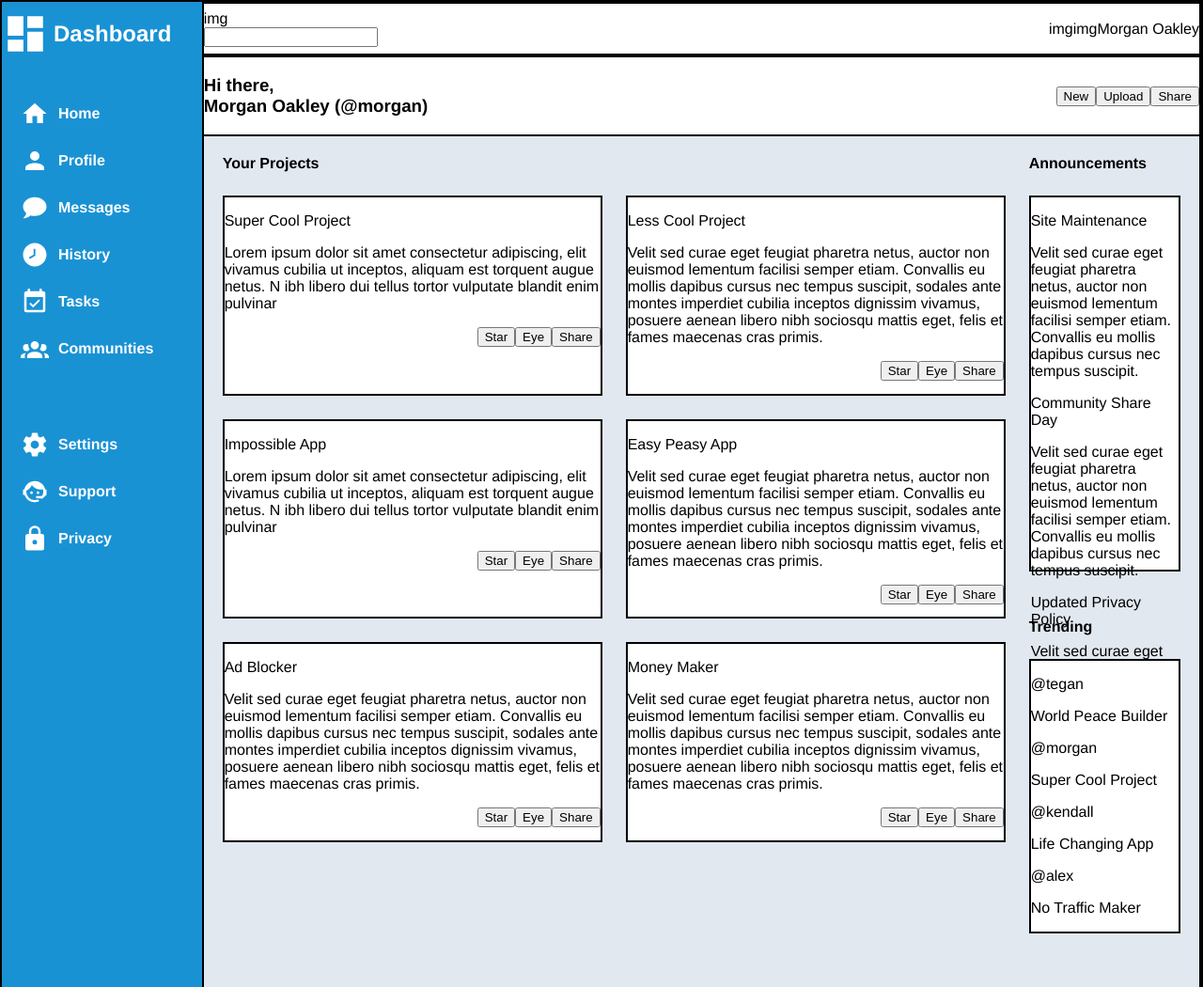
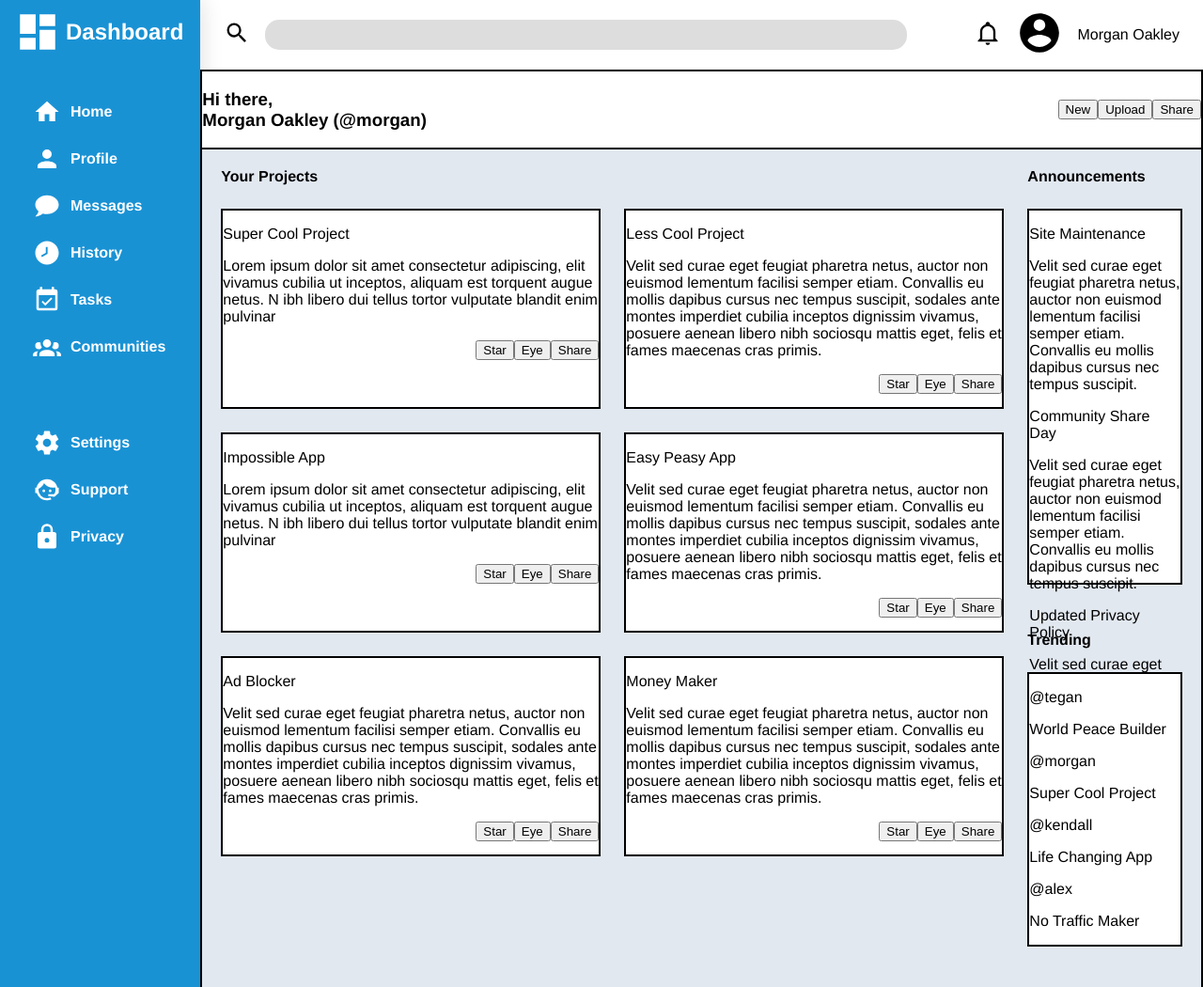
Before and after one commit to SebaRodriguezzz/dashboard, a plain HTML site: page index.html in a window 1280 px wide. Shown: the top 1050 px of the page at 94% size. Drawn offline with Linux system fonts and the light colour scheme.

Commit message:
Add header style

```diff
--- a/index.html
+++ b/index.html
@@ -11,7 +11,7 @@
     <div class="container">
         <div class="sidebar">
             <div class="logo">
-                <svg xmlns="http://www.w3.org/2000/svg" style="filter: invert(1);" width = '50px' viewBox="0 0 24 24"><title>view-dashboard</title><path d="M13,3V9H21V3M13,21H21V11H13M3,21H11V15H3M3,13H11V3H3V13Z" /></svg>
+                <svg xmlns="http://www.w3.org/2000/svg" style="filter: invert(1);" width = "50px" viewBox="0 0 24 24"><title>view-dashboard</title><path d="M13,3V9H21V3M13,21H21V11H13M3,21H11V15H3M3,13H11V3H3V13Z" /></svg>
                 <h2 class="name">Dashboard</h2>
             </div>
             <ul class="navigation">
@@ -39,12 +39,12 @@
         </div>
         <div class="header">
             <div class="search">
-                <div class="loupe">img</div>
+                <div class="loupe"><svg xmlns="http://www.w3.org/2000/svg" width="28px" viewBox="0 0 24 24"><title>magnify</title><path d="M9.5,3A6.5,6.5 0 0,1 16,9.5C16,11.11 15.41,12.59 14.44,13.73L14.71,14H15.5L20.5,19L19,20.5L14,15.5V14.71L13.73,14.44C12.59,15.41 11.11,16 9.5,16A6.5,6.5 0 0,1 3,9.5A6.5,6.5 0 0,1 9.5,3M9.5,5C7,5 5,7 5,9.5C5,12 7,14 9.5,14C12,14 14,12 14,9.5C14,7 12,5 9.5,5Z" /></svg></div>
                 <input type="search" class="searchbar"></input>
             </div>
             <div class="username">
-                <div class="notifications">img</div>
-                <div class="photo">img</div>
+                <div class="notifications"><svg xmlns="http://www.w3.org/2000/svg" width="28px" viewBox="0 0 24 24"><title>bell-outline</title><path d="M10 21H14C14 22.1 13.1 23 12 23S10 22.1 10 21M21 19V20H3V19L5 17V11C5 7.9 7 5.2 10 4.3V4C10 2.9 10.9 2 12 2S14 2.9 14 4V4.3C17 5.2 19 7.9 19 11V17L21 19M17 11C17 8.2 14.8 6 12 6S7 8.2 7 11V18H17V11Z" /></svg></div>
+                <div class="photo"><svg xmlns="http://www.w3.org/2000/svg" width="50px" viewBox="0 0 24 24"><title>account-circle</title><path d="M12,19.2C9.5,19.2 7.29,17.92 6,16C6.03,14 10,12.9 12,12.9C14,12.9 17.97,14 18,16C16.71,17.92 14.5,19.2 12,19.2M12,5A3,3 0 0,1 15,8A3,3 0 0,1 12,11A3,3 0 0,1 9,8A3,3 0 0,1 12,5M12,2A10,10 0 0,0 2,12A10,10 0 0,0 12,22A10,10 0 0,0 22,12C22,6.47 17.5,2 12,2Z" /></svg></div>
                 <div class="name">
                     <p>Morgan Oakley</p>
                 </div>
--- a/styles/style.css
+++ b/styles/style.css
@@ -7,7 +7,6 @@ html, body {
 .container {
     display: grid;
     grid-template: 1.5fr 26fr / 1fr 5fr;
-    border: solid black 2px;
 }
 
 .sidebar {
@@ -16,16 +15,19 @@ html, body {
     grid-row: 1 / 3;
     flex-direction: column;
     color: white;
-    background-color: rgba(25,146,212,255)
+    background-color: rgba(25,146,212,255);
+    box-shadow: 1px 0px 22px 1px rgba(0,0,0,0.12);
+    -webkit-box-shadow: 1px 0px 22px 1px rgba(0,0,0,0.12);
+    -moz-box-shadow: 1px 0px 22px 1px rgba(0,0,0,0.12);
+    padding: 0px 15px;
 }
 
 .header {
     display: flex;
-    border: solid black 2px;
     grid-column: 2;
     grid-row: 1;
-    justify-content: space-between;
     align-items: center;
+    padding: 10px 25px 10px 25px;
 }
 
 .header .username {
@@ -33,10 +35,11 @@ html, body {
     flex: 1;
     align-items: center;
     justify-content: flex-end;
+    gap: 16px;
 }
 
 .header .search {
-    flex: 1.5;
+    flex: 2.5;
 }
 
 .main {
@@ -149,3 +152,21 @@ li svg {
     width: 30px;
     filter: invert(1);
 }
+
+.header .search {
+    display: flex;
+    gap: 16px;
+}
+
+.searchbar {
+    background-color: rgb(221, 221, 221);
+    border: 0px;
+    border-radius: 15px;
+    flex: 1;
+}
+
+.searchbar:focus {
+    outline: none;
+    border: 3px solid  rgba(0,0,0,0.1);
+    padding: 0px 18px 0px;
+}
```
